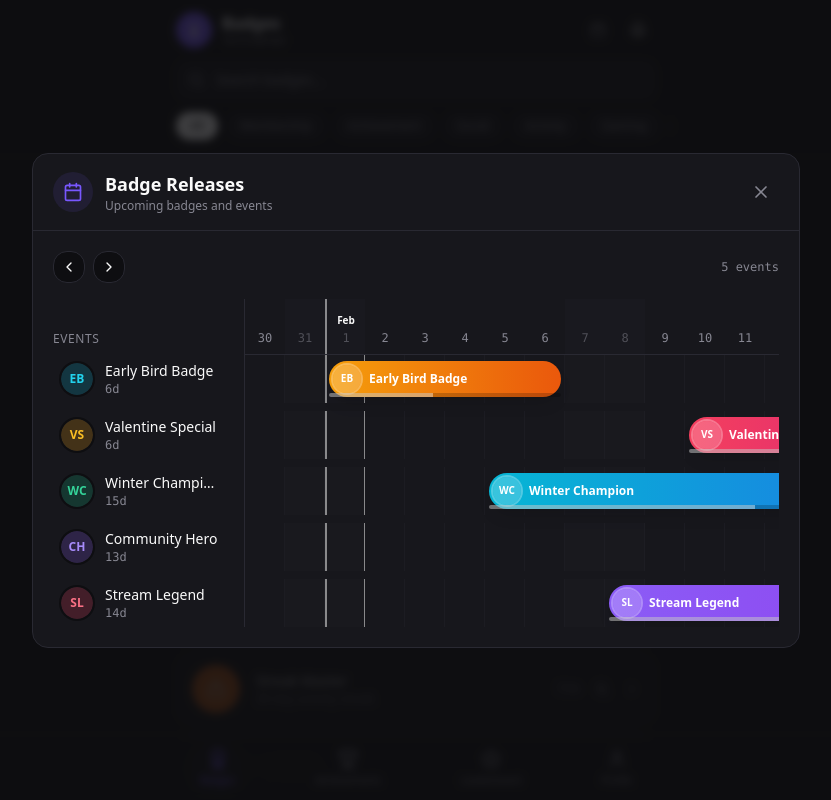
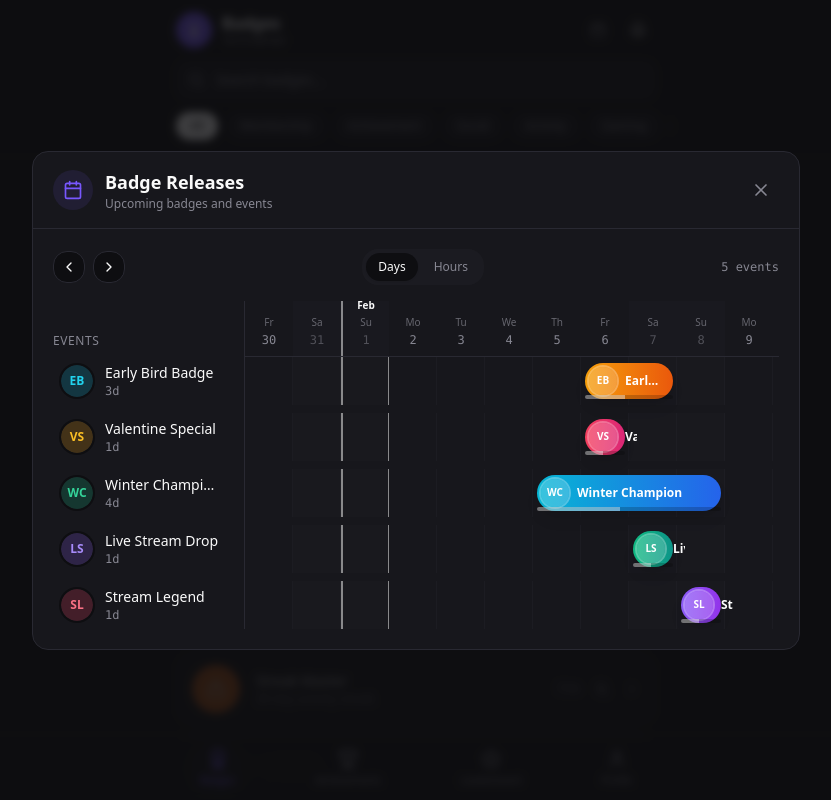
Before and after one commit to TheMagnet2/badge-example-build, a Next.js app: page / in a window 1280 px wide. Both pictures are taken after a click on the button 822 px from the left and 30 px from the top of the page. Shown: the top 800 px of the page, without its empty margins (224-1055 px from the left). Built offline with nearby package versions, Linux system fonts and the light colour scheme.

Commit message:
feat: add timeline view toggle and granular hour display
Add "Days"/"Hours" toggle and support for both views.

```diff
--- a/components/timeline-bar.tsx
+++ b/components/timeline-bar.tsx
@@ -15,7 +15,10 @@ interface TimelineEvent {
   description?: string
   avatar?: string
   initials?: string
+  livestreamUrl?: string
 }
+
+type ViewMode = "days" | "hours"
 
 interface TimelineBarProps {
   events: TimelineEvent[]
@@ -48,15 +51,17 @@ export function TimelineBar({
 }: TimelineBarProps) {
   const [selectedEvent, setSelectedEvent] = useState<string | null>(null)
   const [hoveredEvent, setHoveredEvent] = useState<string | null>(null)
+  const [viewMode, setViewMode] = useState<ViewMode>("days")
   const scrollRef = useRef<HTMLDivElement>(null)
 
-  const { timelineStart, totalDays, days } = useMemo(() => {
+const { timelineStart, totalDays, days, hours, totalHours } = useMemo(() => {
     const allDates = events.flatMap((e) => [e.startDate, e.endDate])
     const minDate = propStartDate || new Date(Math.min(...allDates.map((d) => d.getTime())))
     const maxDate = propEndDate || new Date(Math.max(...allDates.map((d) => d.getTime())))
 
     const start = new Date(minDate)
     start.setDate(start.getDate() - 2)
+    start.setHours(0, 0, 0, 0)
     const end = new Date(maxDate)
     end.setDate(end.getDate() + 2)
 
@@ -77,16 +82,44 @@ export function TimelineBar({
       })
     }
 
+    // Generate hours list for the first 3 days (72 hours view)
+    const hoursList: { date: Date; hour: number; dayNum: number; isNewDay: boolean; isPM: boolean }[] = []
+    const hoursToShow = Math.min(dayCount * 24, 72) // Show max 72 hours (3 days)
+    for (let i = 0; i < hoursToShow; i++) {
+      const date = new Date(start)
+      date.setHours(date.getHours() + i)
+      hoursList.push({
+        date,
+        hour: date.getHours(),
+        dayNum: date.getDate(),
+        isNewDay: date.getHours() === 0,
+        isPM: date.getHours() >= 12,
+      })
+    }
+
     return {
       timelineStart: start,
       totalDays: dayCount,
       days: daysList,
+      hours: hoursList,
+      totalHours: hoursToShow,
     }
   }, [events, propStartDate, propEndDate])
 
 const calculatePosition = (date: Date) => {
+    if (viewMode === "hours") {
+      const hoursDiff = (date.getTime() - timelineStart.getTime()) / (1000 * 60 * 60)
+      return hoursDiff
+    }
     const daysDiff = Math.ceil((date.getTime() - timelineStart.getTime()) / (1000 * 60 * 60 * 24))
     return daysDiff
+  }
+
+  const formatHour = (hour: number) => {
+    if (hour === 0) return "12a"
+    if (hour === 12) return "12p"
+    if (hour < 12) return `${hour}a`
+    return `${hour - 12}p`
   }
 
   const scroll = (direction: "left" | "right") => {
@@ -99,8 +132,14 @@ export function TimelineBar({
     }
   }
 
-  const DAY_WIDTH = 40
-  const DAY_WIDTH_MOBILE = 32
+const DAY_WIDTH = 48
+  const DAY_WIDTH_MOBILE = 40
+  const HOUR_WIDTH = 28
+  const HOUR_WIDTH_MOBILE = 24
+
+  const UNIT_WIDTH = viewMode === "hours" ? HOUR_WIDTH : DAY_WIDTH
+  const UNIT_WIDTH_MOBILE = viewMode === "hours" ? HOUR_WIDTH_MOBILE : DAY_WIDTH_MOBILE
+  const totalUnits = viewMode === "hours" ? totalHours : totalDays
 
   const activeEvent = selectedEvent || hoveredEvent
 
@@ -128,6 +167,35 @@ export function TimelineBar({
             <span className="sr-only">Scroll right</span>
           </Button>
         </div>
+
+        {/* View Mode Toggle */}
+        <div className="flex items-center gap-1 p-1 bg-secondary/50 rounded-lg">
+          <button
+            type="button"
+            onClick={() => setViewMode("days")}
+            className={cn(
+              "px-3 py-1.5 text-xs font-medium rounded-md transition-all",
+              viewMode === "days"
+                ? "bg-background text-foreground shadow-sm"
+                : "text-muted-foreground hover:text-foreground"
+            )}
+          >
+            Days
+          </button>
+          <button
+            type="button"
+            onClick={() => setViewMode("hours")}
+            className={cn(
+              "px-3 py-1.5 text-xs font-medium rounded-md transition-all",
+              viewMode === "hours"
+                ? "bg-background text-foreground shadow-sm"
+                : "text-muted-foreground hover:text-foreground"
+            )}
+          >
+            Hours
+          </button>
+        </div>
+
         <div className="text-xs text-muted-foreground font-mono">
           {events.length} events
         </div>
@@ -222,11 +290,13 @@ export function TimelineBar({
         >
 <div
             className="min-w-full"
-            style={{ width: `max(100%, ${totalDays * DAY_WIDTH}px)` }}
+            style={{ width: `max(100%, ${totalUnits * UNIT_WIDTH}px)` }}
           >
-            {/* Day headers */}
+{/* Time headers */}
             <div className="h-14 flex border-b border-border sticky top-0 bg-card z-10">
-              {days.map((day, index) => (
+              {viewMode === "days" ? (
+                // Days view
+                days.map((day, index) => (
                   <div
                     key={index}
                     className={cn(
@@ -234,13 +304,16 @@ export function TimelineBar({
                       day.isWeekend && "bg-secondary/30",
                       day.isFirstOfMonth && "border-l-2 border-primary/50"
                     )}
-                  style={{ width: `clamp(${DAY_WIDTH_MOBILE}px, 5vw, ${DAY_WIDTH}px)` }}
+                    style={{ width: `clamp(${UNIT_WIDTH_MOBILE}px, 5vw, ${UNIT_WIDTH}px)` }}
                   >
                     {day.isFirstOfMonth && (
                       <span className="text-[10px] font-semibold text-primary mb-0.5">
                         {day.month}
                       </span>
                     )}
+                    <span className="text-[10px] text-muted-foreground/70 mb-0.5">
+                      {day.dayName.slice(0, 2)}
+                    </span>
                     <span
                       className={cn(
                         "text-[10px] md:text-xs font-mono",
@@ -250,7 +323,35 @@ export function TimelineBar({
                       {day.dayNum}
                     </span>
                   </div>
-              ))}
+                ))
+              ) : (
+                // Hours view
+                hours.map((hour, index) => (
+                  <div
+                    key={index}
+                    className={cn(
+                      "flex-shrink-0 flex flex-col items-center justify-end pb-2",
+                      hour.isNewDay && "border-l-2 border-primary/50",
+                      hour.hour >= 18 || hour.hour < 6 ? "bg-secondary/20" : ""
+                    )}
+                    style={{ width: `clamp(${UNIT_WIDTH_MOBILE}px, 4vw, ${UNIT_WIDTH}px)` }}
+                  >
+                    {hour.isNewDay && (
+                      <span className="text-[9px] font-semibold text-primary mb-0.5">
+                        {hour.date.toLocaleDateString("en-US", { month: "short", day: "numeric" })}
+                      </span>
+                    )}
+                    <span
+                      className={cn(
+                        "text-[9px] md:text-[10px] font-mono",
+                        hour.hour % 6 === 0 ? "text-muted-foreground" : "text-muted-foreground/40"
+                      )}
+                    >
+                      {hour.hour % 3 === 0 ? formatHour(hour.hour) : ""}
+                    </span>
+                  </div>
+                ))
+              )}
             </div>
 
             {/* Event bars */}
@@ -272,7 +373,8 @@ export function TimelineBar({
                   >
 {/* Background grid */}
                     <div className="absolute inset-0 flex">
-                      {days.map((day, idx) => (
+                      {viewMode === "days" ? (
+                        days.map((day, idx) => (
                           <div
                             key={idx}
                             className={cn(
@@ -280,9 +382,23 @@ export function TimelineBar({
                               day.isWeekend && "bg-secondary/30",
                               day.isFirstOfMonth && "border-l-2 border-primary/50"
                             )}
-                          style={{ width: `clamp(${DAY_WIDTH_MOBILE}px, 5vw, ${DAY_WIDTH}px)` }}
+                            style={{ width: `clamp(${UNIT_WIDTH_MOBILE}px, 5vw, ${UNIT_WIDTH}px)` }}
                           />
-                      ))}
+                        ))
+                      ) : (
+                        hours.map((hour, idx) => (
+                          <div
+                            key={idx}
+                            className={cn(
+                              "flex-shrink-0 border-r border-border/20",
+                              hour.isNewDay && "border-l-2 border-primary/50",
+                              hour.hour >= 18 || hour.hour < 6 ? "bg-secondary/20" : "",
+                              hour.hour % 6 === 0 && "border-r-border/40"
+                            )}
+                            style={{ width: `clamp(${UNIT_WIDTH_MOBILE}px, 4vw, ${UNIT_WIDTH}px)` }}
+                          />
+                        ))
+                      )}
                     </div>
 
 {/* Event bar */}
@@ -293,8 +409,12 @@ export function TimelineBar({
                         isActive ? "scale-y-110 shadow-xl ring-2 ring-white/20" : ""
                       )}
                       style={{
-                        left: `calc(${startDay} * clamp(${DAY_WIDTH_MOBILE}px, 5vw, ${DAY_WIDTH}px) + 4px)`,
-                        width: `calc(${Math.max(duration, 1)} * clamp(${DAY_WIDTH_MOBILE}px, 5vw, ${DAY_WIDTH}px) - 8px)`,
+                        left: viewMode === "hours"
+                          ? `calc(${startDay} * clamp(${UNIT_WIDTH_MOBILE}px, 4vw, ${UNIT_WIDTH}px) + 2px)`
+                          : `calc(${startDay} * clamp(${UNIT_WIDTH_MOBILE}px, 5vw, ${UNIT_WIDTH}px) + 4px)`,
+                        width: viewMode === "hours"
+                          ? `calc(${Math.max(duration, 0.5)} * clamp(${UNIT_WIDTH_MOBILE}px, 4vw, ${UNIT_WIDTH}px) - 4px)`
+                          : `calc(${Math.max(duration, 1)} * clamp(${UNIT_WIDTH_MOBILE}px, 5vw, ${UNIT_WIDTH}px) - 8px)`,
                         minWidth: '28px',
                       }}
                     >
@@ -332,20 +452,33 @@ export function TimelineBar({
                       <div
                         className="hidden md:block absolute z-20 bottom-full mb-2 px-4 py-3 bg-popover text-popover-foreground rounded-xl shadow-2xl border border-border min-w-[200px]"
                         style={{
-                          left: `calc(${startDay} * clamp(${DAY_WIDTH_MOBILE}px, 5vw, ${DAY_WIDTH}px) + ${duration * DAY_WIDTH / 2}px)`,
+                          left: `calc(${startDay} * clamp(${UNIT_WIDTH_MOBILE}px, 5vw, ${UNIT_WIDTH}px) + ${duration * UNIT_WIDTH / 2}px)`,
                           transform: "translateX(-50%)",
                         }}
                       >
                         <p className="font-semibold text-sm mb-1">{event.name}</p>
                         <p className="text-xs text-muted-foreground mb-2">
+                          {viewMode === "hours" ? (
+                            <>
+                              {event.startDate.toLocaleDateString("en-US", { month: "short", day: "numeric" })} {event.startDate.toLocaleTimeString("en-US", { hour: "numeric", minute: "2-digit" })} - {event.endDate.toLocaleTimeString("en-US", { hour: "numeric", minute: "2-digit" })}
+                            </>
+                          ) : (
+                            <>
                               {event.startDate.toLocaleDateString("en-US", { month: "short", day: "numeric" })} - {event.endDate.toLocaleDateString("en-US", { month: "short", day: "numeric", year: "numeric" })}
+                            </>
+                          )}
                         </p>
                         {event.description && (
                           <p className="text-xs text-muted-foreground">{event.description}</p>
                         )}
                         <div className="flex items-center gap-2 mt-2 pt-2 border-t border-border">
                           <span className="text-[10px] uppercase tracking-wider text-muted-foreground">Duration</span>
-                          <span className="text-xs font-mono font-semibold text-foreground">{duration} days</span>
+                          <span className="text-xs font-mono font-semibold text-foreground">
+                            {viewMode === "hours"
+                              ? `${Math.round(duration)}h`
+                              : `${Math.ceil(duration)} days`
+                            }
+                          </span>
                         </div>
                       </div>
                     )}
--- a/components/timeline-modal.tsx
+++ b/components/timeline-modal.tsx
@@ -14,8 +14,8 @@ const badgeReleases = [
   {
     id: "1",
     name: "Early Bird Badge",
-    startDate: new Date(2026, 1, 1),
-    endDate: new Date(2026, 1, 7),
+    startDate: new Date(2026, 1, 5, 9, 0), // 9 AM
+    endDate: new Date(2026, 1, 7, 18, 0),  // 6 PM
     description: "Available for the first week of February",
     initials: "EB",
     color: "from-amber-500 to-orange-600",
@@ -23,35 +23,37 @@ const badgeReleases = [
   {
     id: "2",
     name: "Valentine Special",
-    startDate: new Date(2026, 1, 10),
-    endDate: new Date(2026, 1, 16),
+    startDate: new Date(2026, 1, 5, 14, 0), // 2 PM
+    endDate: new Date(2026, 1, 5, 20, 0),   // 8 PM
     description: "Limited edition Valentine's Day badge",
     initials: "VS",
     color: "from-rose-500 to-pink-600",
+    livestreamUrl: "https://twitch.tv",
   },
   {
     id: "3",
     name: "Winter Champion",
-    startDate: new Date(2026, 1, 5),
-    endDate: new Date(2026, 1, 20),
+    startDate: new Date(2026, 1, 5, 0, 0),
+    endDate: new Date(2026, 1, 8, 23, 59),
     description: "Complete winter challenges to earn",
     initials: "WC",
     color: "from-cyan-500 to-blue-600",
   },
   {
     id: "4",
-    name: "Community Hero",
-    startDate: new Date(2026, 1, 15),
-    endDate: new Date(2026, 1, 28),
-    description: "Help 10 community members",
-    initials: "CH",
+    name: "Live Stream Drop",
+    startDate: new Date(2026, 1, 6, 19, 0), // 7 PM
+    endDate: new Date(2026, 1, 6, 22, 0),   // 10 PM
+    description: "Watch the live stream to claim",
+    initials: "LS",
     color: "from-emerald-500 to-teal-600",
+    livestreamUrl: "https://youtube.com/live",
   },
   {
     id: "5",
     name: "Stream Legend",
-    startDate: new Date(2026, 1, 8),
-    endDate: new Date(2026, 1, 22),
+    startDate: new Date(2026, 1, 7, 12, 0), // Noon
+    endDate: new Date(2026, 1, 7, 16, 0),   // 4 PM
     description: "Watch 50 hours of streams",
     initials: "SL",
     color: "from-violet-500 to-purple-600",
```
Lines whose indentation alone changed are shown as unchanged.
